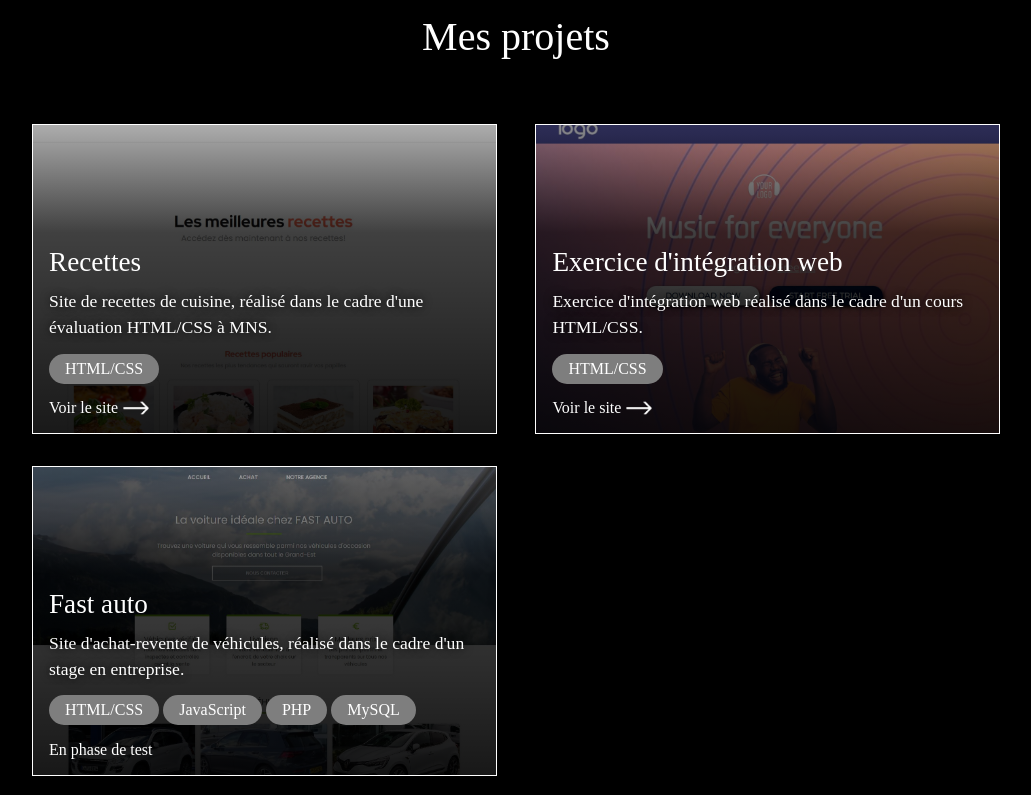
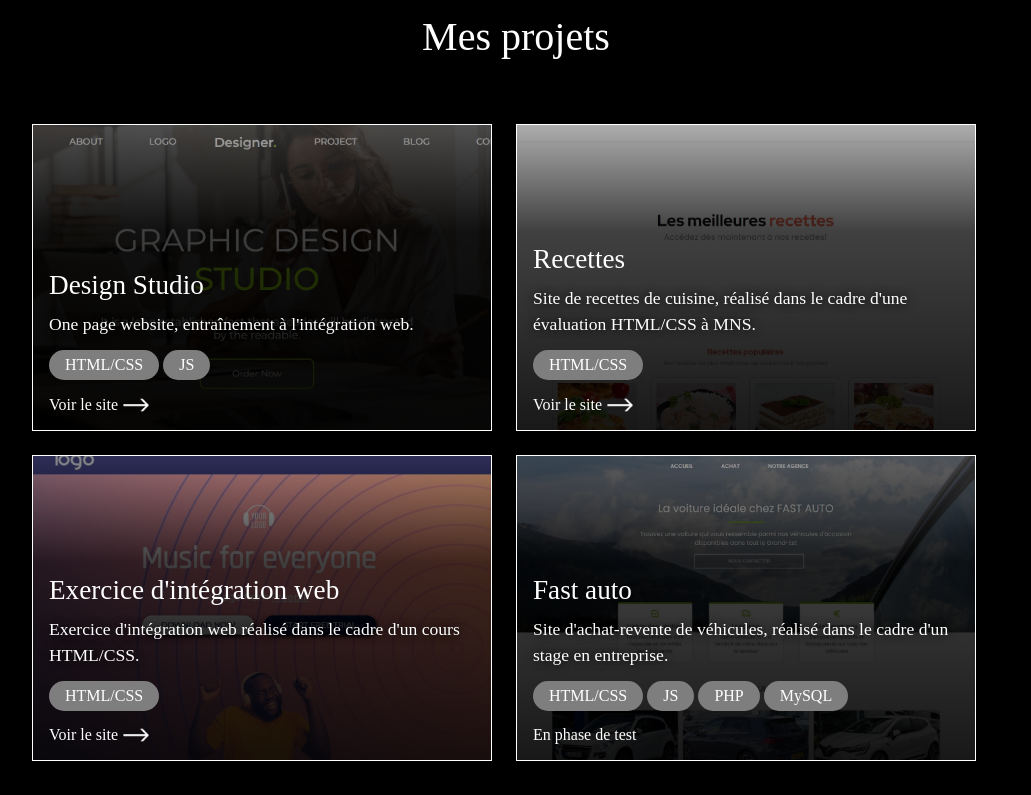
Before and after one commit to sbakhtipro/portfolio, a plain HTML site: page index.html in a window 1280 px wide. Shown: the part 2525-3320 px from the top of the page, without its empty margins (124-1155 px from the left). Drawn offline with Linux system fonts and the light colour scheme; a web font is replaced by a local one.

Commit message:
ajout d'un projet

```diff
--- a/index.html
+++ b/index.html
@@ -185,25 +185,25 @@
                 </div>
             </div>
         </div>
-        <!-- <div class="skills__soft-skills">
-            <div class="skills__soft-skills-item">
-                <span class="skills__soft-skills-title">Adaptabilité</span>
-            </div>
-            <div class="skills__soft-skills-item">
-                <span class="skills__soft-skills-title">Travail en équipe</span>
-            </div>
-            <div class="skills__soft-skills-item">
-                <span class="skills__soft-skills-title">Problem-solving</span>
-            </div>
-            <div class="skills__soft-skills-item">
-                <span class="skills__soft-skills-title">Communication</span>
-            </div>
-        </div> -->
     </section>
     <section class="projects" id="projects">
         <h2 class="title">Portfolio</h2>
         <span>Mes projets</span>
         <div class="projects__container">
+            <div class="projects__project">
+                <img src="img/one-page-website.JPG" alt="Capture d'écran du projet Graphic Design Studio">
+                <div class="projects__project-overlay">
+                    <div class="projects__project-content">
+                        <span class="projects__project-title">Design Studio</span>
+                        <p class="projects__project-description">One page website, entraînement à l'intégration web.</p>
+                        <div class="projects__project-technologies">
+                            <span>HTML/CSS</span>
+                            <span>JS</span>
+                        </div>
+                        <a href="https://sbakhtipro.github.io/one-page-website/" target="_blank" title="Voir le site Graphic Design Studio - Nouvel onglet" class="projects__project-link">Voir le site <img src="img/icon/arrow-icon.png" class="icon" alt="icone-fleche"></a>
+                    </div>
+                </div>
+            </div>
             <div class="projects__project">
                 <img src="img/recettes-evaluation.JPG" alt="Capture d'écran du projet Recettes">
                 <div class="projects__project-overlay">
@@ -230,7 +230,6 @@
                     </div>
                 </div>
             </div>
-        </div>
             <div class="projects__project">
                 <img src="img/fastauto.JPG" alt="Capture d'écran du projet Fast Auto">
                 <div class="projects__project-overlay">
@@ -239,12 +238,13 @@
                         <p class="projects__project-description">Site d'achat-revente de véhicules, réalisé dans le cadre d'un stage en entreprise.</p>
                         <div class="projects__project-technologies">
                             <span>HTML/CSS</span>
-                        <span>JavaScript</span>
+                            <span>JS</span>
                             <span>PHP</span>
                             <span>MySQL</span>
                         </div>
                         <span>En phase de test</span>
                         <!-- <a href="" target="_blank" title="Voir le site Fast Auto - Nouvel onglet" class="projects__project-link">Voir le site <img src="img/icon/arrow-icon.png" class="icon" alt="icone-fleche"></a> -->
+                    </div>
                 </div>
             </div>
         </div>
--- a/style.css
+++ b/style.css
@@ -501,7 +501,7 @@ header {
 .projects__container {
     display: flex;
     flex-wrap: wrap;
-    justify-content: space-between;
+    gap: 1.5rem;
     width: 100%;
 }
 
@@ -511,9 +511,8 @@ header {
 }
 
 .projects__project {
-    width: 48%;
+    width: calc(50% - 1.5rem) ;
     aspect-ratio: 3/2;
-    margin-bottom: 2rem;
     position: relative;
     overflow: hidden;
     border: 1px solid rgb(255, 255, 255);
```
Also changed, not shown: img/one-page-website.JPG (added). Lines whose indentation alone changed are shown as unchanged.
